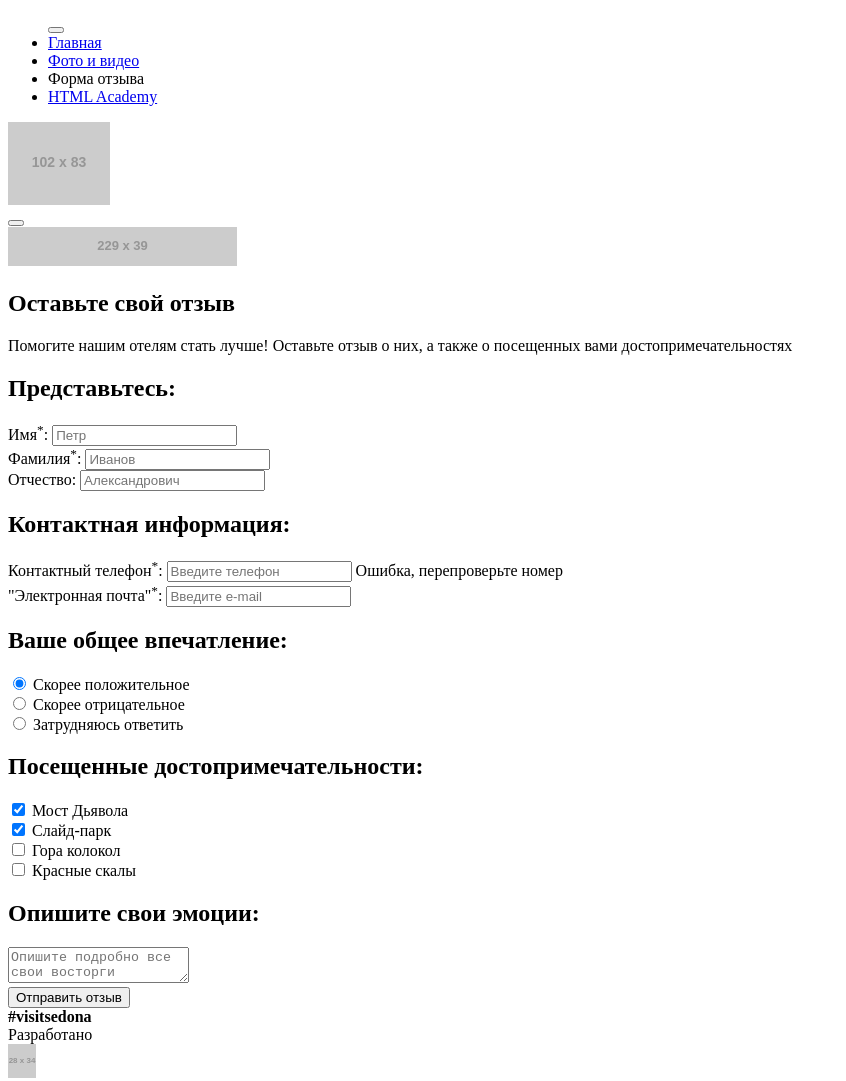
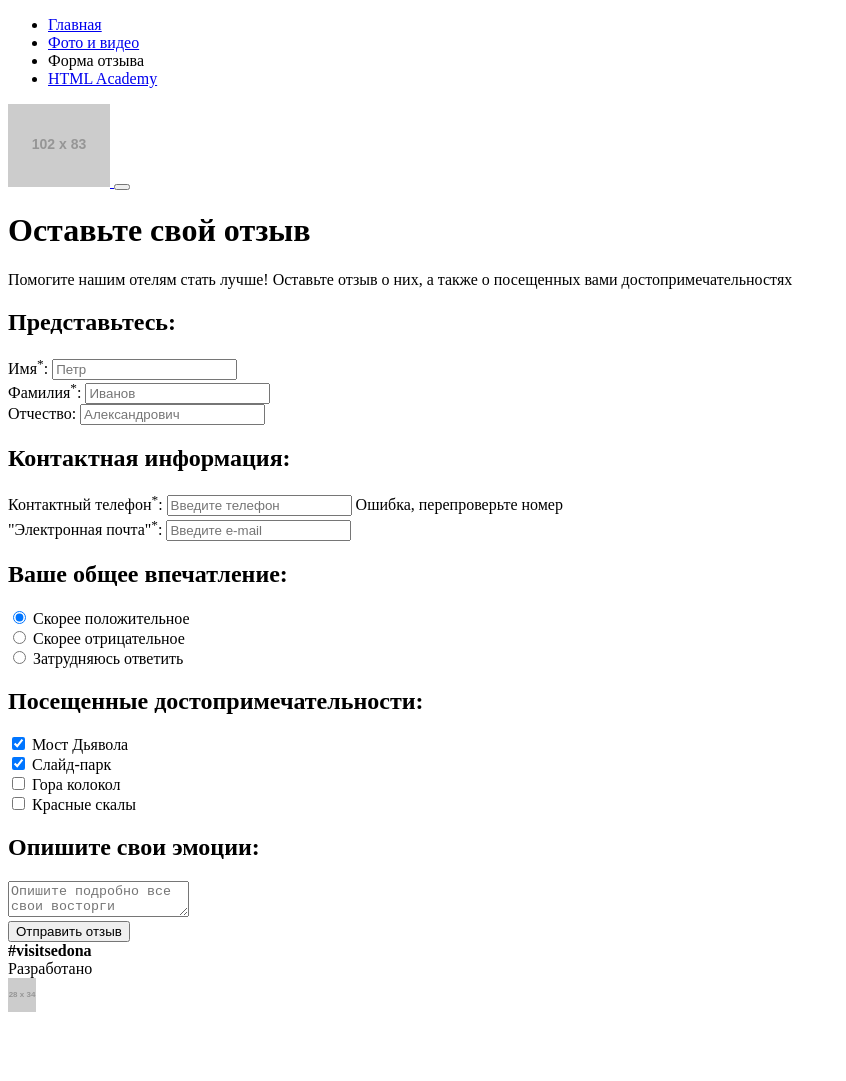
Before and after one commit to cooltolia/202119-sedona, a website: page form.html in a window 1280 px wide. Shown: the whole page, without its empty margins (0-846 px from the left). After the commit the page ends 1024 px from the top, so only its background shows below. Drawn offline with Linux system fonts and the light colour scheme; placeholder pictures from the web are drawn by us.

Commit message:
Первые правки по замечаниям натавника

```diff
--- a/form.html
+++ b/form.html
@@ -11,7 +11,6 @@
   <header class="page-header">
     <nav class="main-nav">
       <ul class="main-nav__menu-list">
-        <button type="button" class="main-nav__exit"></button>
         <li class="main-nav__menu-item">
           <a href="index.html" class="main-nav__link ">Главная</a>
         </li>
@@ -27,23 +26,17 @@
       </ul>
     </nav>
     <div class="page-header__top-row">
-      <div class="page-header__city-logo">
+      <a href="index.html" class="page-header__city-logo">
         <img src="http://placehold.it/102x83" alt="Логотип">
-      </div>
+      </a>
       <button type="button" class="hamburger"></button>
-    </div>
-    <div class="page-header__low-row">
-      <div class="page-header__sedona-logo">
-        <img src="http://placehold.it/229x39" alt="Sedona">
-      </div>
     </div>
   </header>
 
   <main class="main-form">
-    <section class="feedback">
-      <header class="feedback__header">
-        <h1 class="feedback__title">Оставьте свой отзыв</h1>
-        <p class="feedback__intro">Помогите нашим отелям стать лучше! Оставьте отзыв о них, а также о посещенных вами достопримечательностях</p>
+    <header class="content-header">
+      <h1 class="content-header__title">Оставьте свой отзыв</h1>
+      <p class="content-header__intro">Помогите нашим отелям стать лучше! Оставьте отзыв о них, а также о посещенных вами достопримечательностях</p>
     </header>
     <form class="feedback-form" method="post" action="#">
       <div class="feedback-form__author">
@@ -115,7 +108,6 @@
         <button type="submit" class="btn">Отправить отзыв</button>
       </div>
     </form>
-    </section>
   </main>
 
   <footer class="main-footer">
@@ -135,4 +127,5 @@
   </footer>
 
 </body>
+
 </html>
```
Also changed, not shown: index.html (+0 -6 lines), photo.html (+8 -11 lines). Lines whose indentation alone changed are shown as unchanged.
